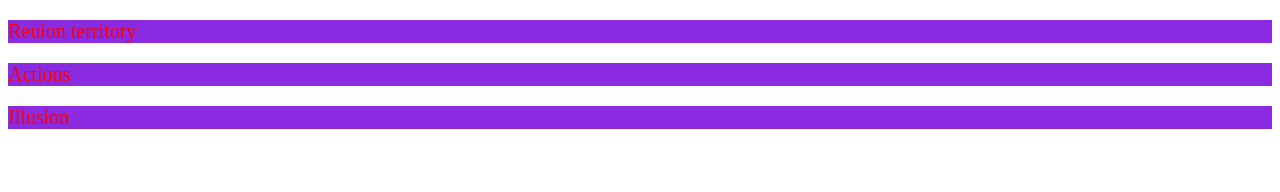
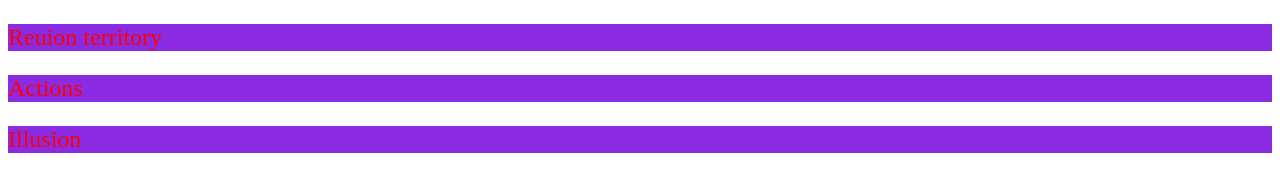
Before and after one commit to Aravinth-2020/category, a plain HTML site: page index.html in a window 1280 px wide. Drawn offline with Linux system fonts and the light colour scheme.

Commit message:
Updated style

```diff
--- a/index.html
+++ b/index.html
@@ -9,7 +9,8 @@
             color: red;
             background-repeat: no-repeat;
             background-color: blueviolet;
-            font-size: 20px;
+            font-size: 24px;
+            font-weight: 200;
         }
     </style>
 </head>
```
